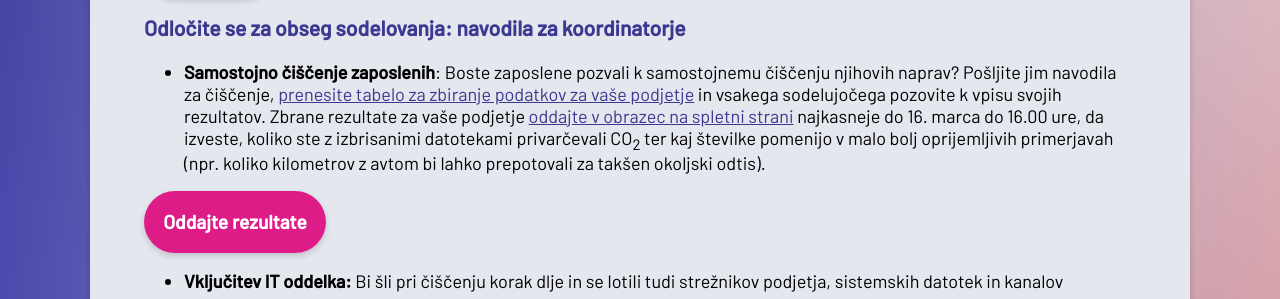
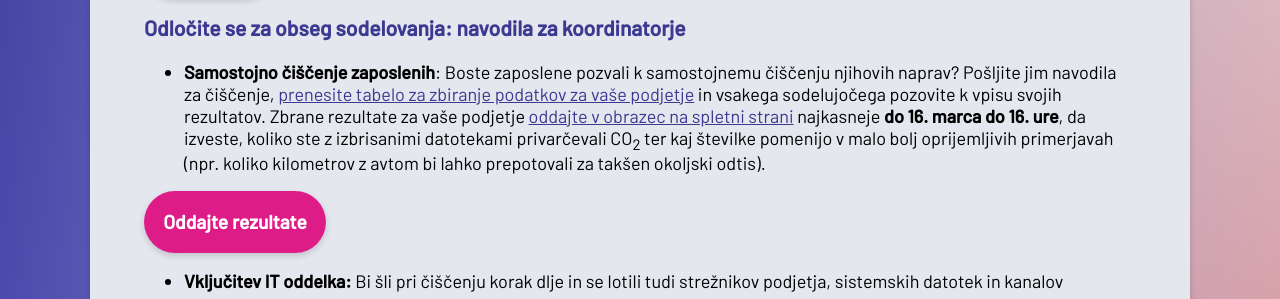
Before and after one commit to ewba/dcd-si, a Jekyll site: the page built from podjetje.md, in a window 1280 px wide. Shown: the part 687-986 px from the top of the page. Built offline with Jekyll 4.4.1, drawn with Linux system fonts in a browser that asks for light colours.

Commit message:
Update podjetje.md

```diff
--- a/podjetje.md
+++ b/podjetje.md
@@ -17,7 +17,7 @@
 </div>
 
 ### Odločite se za obseg sodelovanja: navodila za koordinatorje
-- **Samostojno čiščenje zaposlenih**: Boste zaposlene pozvali k samostojnemu čiščenju njihovih naprav? Pošljite jim navodila za čiščenje, <a href="https://docs.google.com/spreadsheets/d/1QiAlI4AaGp24_rOKqpIe1AJVLWCjUqn0M_M3Ng7uquY/edit#gid=0" target="_blank" rel="noopener">prenesite tabelo za zbiranje podatkov za vaše podjetje</a> in vsakega sodelujočega pozovite k vpisu svojih rezultatov. Zbrane rezultate za vaše podjetje [oddajte v obrazec na spletni strani]({{ site.submitURL }}) najkasneje do 16. marca do 16.00 ure, da izveste, koliko ste z izbrisanimi  datotekami privarčevali  CO<sub>2</sub> ter kaj številke pomenijo v malo bolj oprijemljivih primerjavah (npr. koliko kilometrov z avtom bi lahko prepotovali za takšen okoljski odtis).
+- **Samostojno čiščenje zaposlenih**: Boste zaposlene pozvali k samostojnemu čiščenju njihovih naprav? Pošljite jim navodila za čiščenje, <a href="https://docs.google.com/spreadsheets/d/1QiAlI4AaGp24_rOKqpIe1AJVLWCjUqn0M_M3Ng7uquY/edit#gid=0" target="_blank" rel="noopener">prenesite tabelo za zbiranje podatkov za vaše podjetje</a> in vsakega sodelujočega pozovite k vpisu svojih rezultatov. Zbrane rezultate za vaše podjetje [oddajte v obrazec na spletni strani]({{ site.submitURL }}) najkasneje **do 16. marca do 16. ure**, da izveste, koliko ste z izbrisanimi  datotekami privarčevali  CO<sub>2</sub> ter kaj številke pomenijo v malo bolj oprijemljivih primerjavah (npr. koliko kilometrov z avtom bi lahko prepotovali za takšen okoljski odtis).
 
 <div class="btnpad">
 <a class="button" href="{{ site.submitURL }}">Oddajte rezultate</a>
```
